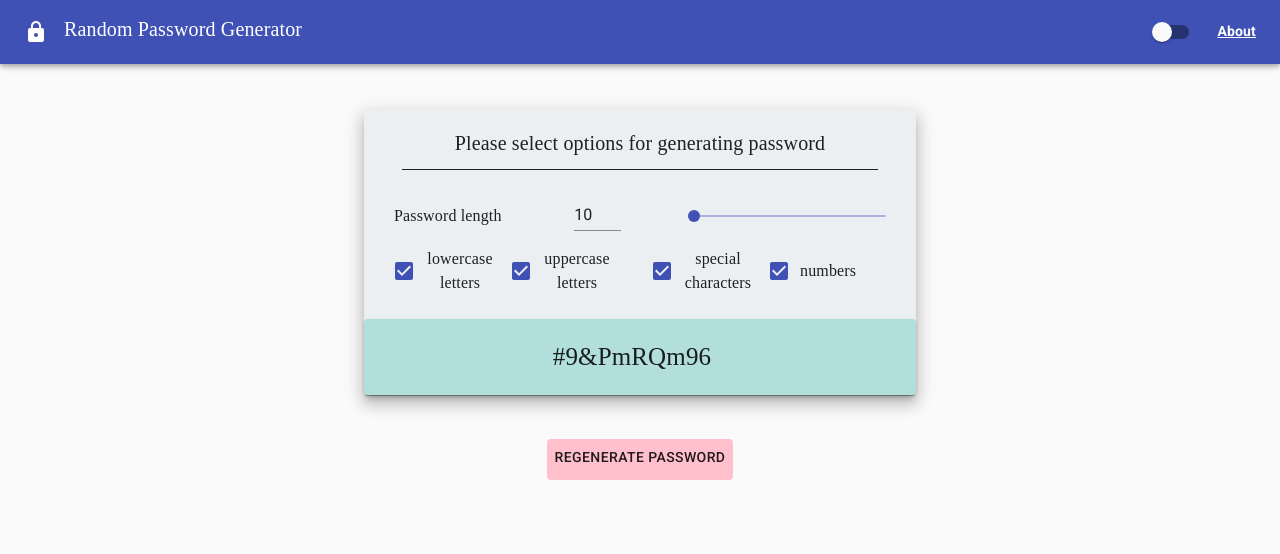
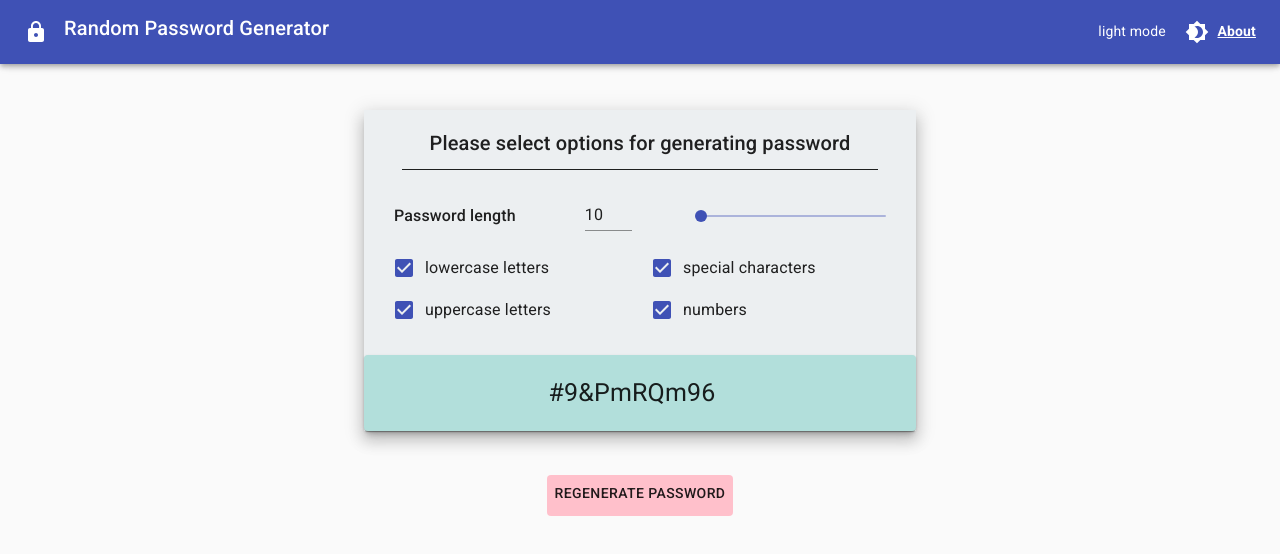
Before and after one commit to szaster/Password-Generator, a React (Create React App) app: page / in a window 1280 px wide. Shown: the top 554 px of the page. Built offline with nearby package versions, Linux system fonts and the light colour scheme.

Commit message:
toggler icon replacement

```diff
--- a/src/index.js
+++ b/src/index.js
@@ -2,9 +2,9 @@
 import ReactDOM from "react-dom";
 import { BrowserRouter as Router } from "react-router-dom";
 import "./index.css";
+import { createTheme, ThemeProvider } from "@mui/material/styles";
 import App from "./App";
 import CssBaseline from "@material-ui/core/CssBaseline";
-// import theme from "./theme";
 
 ReactDOM.render(
   <Router>
--- a/src/theme.js
+++ b/src/theme.js
@@ -1,6 +1,10 @@
 import React, { useState } from "react";
-import { Switch, FormControlLabel } from "@material-ui/core";
-import { createTheme } from "@material-ui/core/styles";
+import { Box } from "@material-ui/core";
+import IconButton from "@mui/material/IconButton";
+import Brightness4Icon from "@mui/icons-material/Brightness4";
+import Brightness7Icon from "@mui/icons-material/Brightness7";
+
+import { useTheme, createTheme, ThemeProvider } from "@mui/material/styles";
 import {
   teal,
   green,
@@ -9,52 +13,61 @@
   amber,
   purple,
   yellow,
-} from "@material-ui/core/colors";
-import { ThemeProvider } from "@material-ui/styles";
+} from "@mui/material/colors";
 
-const themeObject = createTheme({
-  palette: {
-    type: "light",
-    primary: purple,
-    secondary: teal,
-  },
-  typography: {
-    fontFamily: "Bitter",
-  },
-});
+const ColorModeContext = React.createContext({ toggleColorMode: () => {} });
 
-const useDarkMode = () => {
-  const [theme, setTheme] = useState(themeObject);
+function ThemeApp() {
+  const theme = useTheme();
+  const colorMode = React.useContext(ColorModeContext);
+  return (
+    <>
+      {theme.palette.mode} mode{" "}
+      <IconButton
+        sx={{ ml: 1 }}
+        onClick={colorMode.toggleColorMode}
+        color="inherit"
+      >
+        {theme.palette.mode === "dark" ? (
+          <Brightness7Icon />
+        ) : (
+          <Brightness4Icon />
+        )}
+      </IconButton>
+    </>
+  );
+}
 
-  const {
-    palette: { type },
-  } = theme;
-  const toggleDarkMode = () => {
-    const updatedTheme = {
-      ...theme,
-      palette: {
-        ...theme.palette,
-        type: type === "light" ? "dark" : "light",
+const ToggleColorMode = () => {
+  const [mode, setMode] = React.useState("light");
+  const colorMode = React.useMemo(
+    () => ({
+      toggleColorMode: () => {
+        setMode((prevMode) => (prevMode === "light" ? "dark" : "light"));
       },
-    };
-    setTheme(updatedTheme);
-  };
-  return [theme, toggleDarkMode];
-};
+    }),
+    []
+  );
 
-const DarkModeToggler = () => {
-  const [theme, toggleDarkMode] = useDarkMode();
+  const theme = React.useMemo(
+    () =>
+      createTheme({
+        palette: {
+          mode,
+          primary: purple,
+          secondary: teal,
+        },
+      }),
+    [mode]
+  );
 
-  const themeConfig = createTheme(theme);
-
-  console.log("the theme is:", themeConfig);
   return (
-    <ThemeProvider theme={themeConfig}>
-      <FormControlLabel
-        control={<Switch onClick={toggleDarkMode} label={`Toggle Dark Mode`} />}
-      />
-    </ThemeProvider>
+    <ColorModeContext.Provider value={colorMode}>
+      <ThemeProvider theme={theme}>
+        <ThemeApp />
+      </ThemeProvider>
+    </ColorModeContext.Provider>
   );
 };
 
-export default DarkModeToggler;
+export default ToggleColorMode;
```
